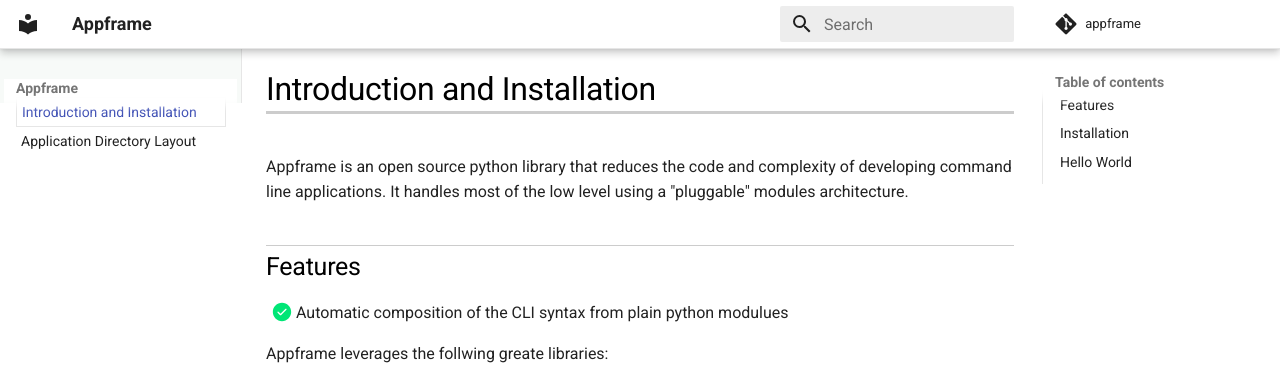
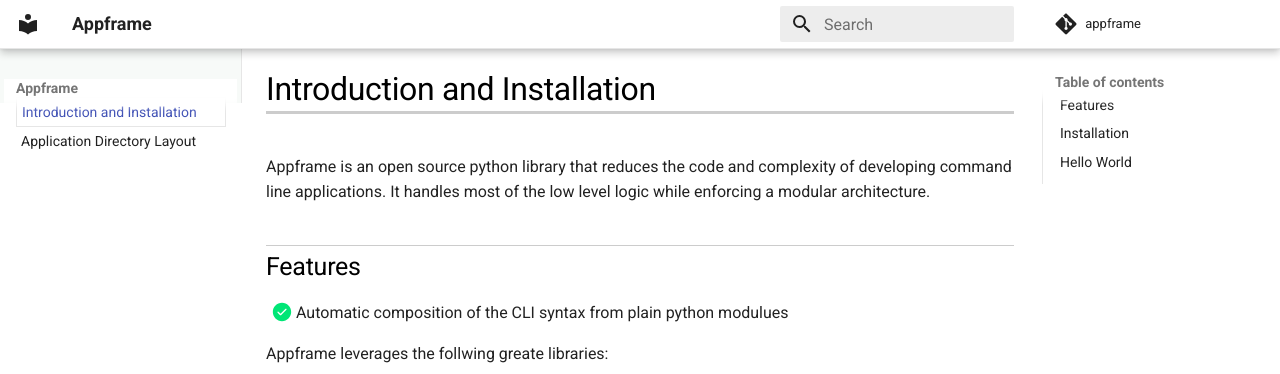
Before and after one commit to webplane/appframe, an MkDocs documentation site: the page built from docs/index.md, in a window 1280 px wide and 900 px high. Shown: the top 374 px of the window. Built offline with MkDocs 1.6.1 and Material for MkDocs 9.7.7, drawn with Linux system fonts in a browser that asks for light colours; comment, search, counter and statistics services are not loaded.

Commit message:
README improvements

```diff
--- a/docs/index.md
+++ b/docs/index.md
@@ -1,6 +1,6 @@
 # Introduction and Installation
 
-Appframe is an open source python library that reduces the code and complexity of developing  command line applications. It handles most of the low level using a "pluggable" modules architecture.
+Appframe is an open source python library that reduces the code and complexity of developing command line applications. It handles most of the low level logic while enforcing a modular architecture.
 
 ##  Features
 
```
